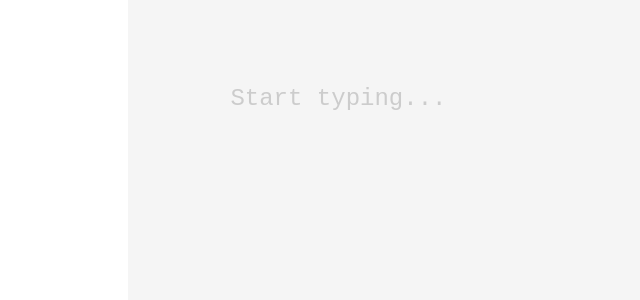
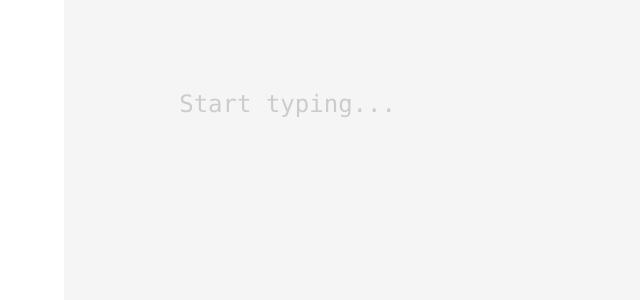
Before and after one commit to ykumards/dwriter, a React (Vite) app: page / in a window 1280 px wide. Shown: the top 300 px of the page, without its empty margins (0-640 px from the left). Built offline with nearby package versions, Linux system fonts and the light colour scheme.

Commit message:
move datetime and emoji to top

```diff
--- a/src/components/Editor.css
+++ b/src/components/Editor.css
@@ -2,12 +2,29 @@
 
 .editor-container {
     display: flex;
+    flex-direction: column;
     justify-content: center;
     align-items: center;
     height: 100%;
-    width: 80%;
+    width: 90%;
     background-color: #f5f5f5;
     margin: 0;
+  }
+
+  .header {
+    display: flex;
+    align-items: center;
+    margin-bottom: 10px;
+  }
+
+  .entry-datetime {
+    font-size: 0.8rem;
+    color: #888; /* Subtle color */
+    margin-right: 10px;
+  }
+
+  .emoji-display {
+    font-size: 2rem;
   }
 
   .editor-textarea {
@@ -19,16 +36,11 @@
     line-height: 1.6;
     background: none;
     resize: none;
-    overflow: hidden;
-    font-family: 'Courier New', Courier, monospace;
-    color:black;
+    overflow-y: auto;
+    font-family: 'Menlo', Courier, monospace;
+    color: black;
   }
 
   .editor-textarea::placeholder {
     color: #ccc;
   }
-
-  .emoji-display {
-    font-size: 2rem;
-    cursor: pointer;
-  }
--- a/src/components/Editor.jsx
+++ b/src/components/Editor.jsx
@@ -7,10 +7,16 @@ const Editor = () => {
   const [text, setText] = useState('');
   const [emoji, setEmoji] = useState('');
   const [resultText, setResultText] = useState('');
+  const [entryDatetime, setEntryDatetime] = useState(null);
 
   const handleChange = (e) => {
     const newText = e.target.value;
     setText(newText);
+
+    if (!entryDatetime) {
+      setEntryDatetime(new Date());
+    }
+
     debouncedCheckText(newText);
   };
 
@@ -23,8 +29,20 @@ const Editor = () => {
     []
   );
 
+  const formatDatetime = (datetime) => {
+    if (!datetime) return '';
+    const options = { day: '2-digit', month: 'long', year: 'numeric' };
+    const date = datetime.toLocaleDateString('en-GB', options);
+    const time = datetime.toLocaleTimeString('en-GB', { hour: '2-digit', minute: '2-digit' });
+    return `${date}, ${time}`;
+  };
+
   return (
     <div className="editor-container">
+      <div className="header">
+        <div className="entry-datetime">{formatDatetime(entryDatetime)}</div>
+        <div className="emoji-display" title={resultText}>{emoji}</div>
+      </div>
       <textarea
         value={text}
         onChange={handleChange}
@@ -32,7 +50,6 @@ const Editor = () => {
         placeholder="Start typing..."
         autoFocus
       />
-      <div className="emoji-display" title={resultText}>{emoji}</div>
     </div>
   );
 };
```
